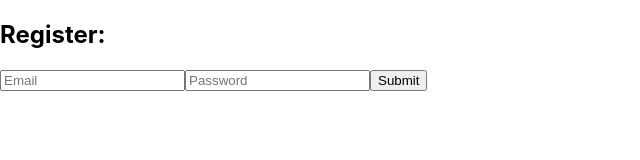
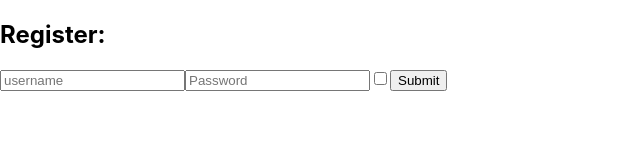
Before and after one commit to BW-RV-AirBNB-1/Front-End, a React (Create React App) app in the folder my-app/: page /register in a window 1280 px wide. Shown: the top 160 px of the page, without its empty margins (0-640 px from the left). Built offline with nearby package versions, Linux system fonts and the light colour scheme.

Commit message:
progress on login and register and routing

```diff
--- a/my-app/src/App.js
+++ b/my-app/src/App.js
@@ -21,11 +21,11 @@ function App() {
         <Route path="/register">
           <Register />
         </Route>
+        <Route exact path="/">
+          <LandingPage />
+        </Route>
         <Route>
           <ListingPage />
-        </Route>
-        <Route exact path="/">
-          <LandingPage />
         </Route>
       </Switch>
     </Router>
--- a/my-app/src/components/Login.js
+++ b/my-app/src/components/Login.js
@@ -1,12 +1,14 @@
 import React, { useState } from 'react';
 import { axiosWithAuth } from '../utils/axiosWithAuth';
+
+import { useHistory } from "react-router-dom";
 
 
 
 export default function Login () {
 
   const [credentials, setCredentials] = useState({
-    email: '',
+    username: '',
     password: ''
   });
   const [isFetching, setIsFetching] = useState(false);
@@ -18,29 +20,34 @@ export default function Login () {
     console.log("NEW credentials from Login", credentials);
   };
 
+  const history = useHistory();
+
   // POST credentials to local storage
   const login = e => {
     e.preventDefault();
     setIsFetching(true);
 
     axiosWithAuth()
-      .post('/users/api/login', credentials)
+      .post('/api/login', credentials)
       .then(res => {
-        localStorage.setItem('email', res.data.user.email);
-        localStorage.setItem('password', credentials.password);
+          console.log(res.data)
+          history.push("/Home")
+        // localStorage.setItem('username', credentials.username);
       })
       .catch(err => console.log(err));
-  };
+    console.log(credentials)
+};
+
 
   return (
     <div>
         <h1>Login</h1>
         <form onSubmit={login}>
             <input
-                type="email"
-                name="email"
-                placeholder="Email"
-                value={credentials.email}
+                type="username"
+                name="username"
+                placeholder="username"
+                value={credentials.username}
                 onChange={handleChanges}
                 required />
             <input
--- a/my-app/src/components/Register.js
+++ b/my-app/src/components/Register.js
@@ -3,13 +3,17 @@ import React, { useState } from 'react';
 // Axios
 import { axiosWithAuth } from '../utils/axiosWithAuth';
 
+import { useHistory } from "react-router-dom";
+
 
 export default function Register() {
   // Set initial state for credentials, fetch check and error
   const [credentials, setCredentials] = useState({
-    email: '',
-    password: ''
+    username: '',
+    password: '',
+    is_land_owner: false
   });
+
   const [isFetching, setIsFetching] = useState(false);
   const [error, setError] = useState('');
 
@@ -26,10 +30,13 @@ export default function Register() {
     axiosWithAuth()
       .post('/api/register', credentials)
       .then(res => {
-        console.log(res.data);
+          console.log(res.data)
+        localStorage.setItem("user", res.data)
+        // localStorage.setItem("token")
       })
       .catch(err => console.log(err));
-  };
+    console.log(credentials);
+};
 
   return (
     <div>
@@ -39,10 +46,10 @@ export default function Register() {
           <h2>Register:</h2>
           <form onSubmit={register}>
               <input
-                type="email"
-                name="email"
-                placeholder="Email"
-                value={credentials.email}
+                type="username"
+                name="username"
+                placeholder="username"
+                value={credentials.username}
                 onChange={handleChanges}
                 required
               />
@@ -54,6 +61,13 @@ export default function Register() {
                 onChange={handleChanges}
                 required
               />
+              <input
+                type="checkbox"
+                name="is_land_owner"
+                placeholder="are you a land owner?"
+                value={credentials.is_land_owner}
+                onChange={handleChanges}
+                />
             <button>Submit</button>
           </form>
           <p>{isFetching ? 'Loading...' : null}</p>
--- a/my-app/src/utils/axiosWithAuth.js
+++ b/my-app/src/utils/axiosWithAuth.js
@@ -3,15 +3,14 @@ import axios from 'axios';
 
 export const axiosWithAuth = () => {
   const token = localStorage.getItem('token');
-  const email = localStorage.getItem('email');
+  const username = localStorage.getItem('username');
   const password = localStorage.getItem('password');
 
   return axios.create({
     baseURL: 'https://build-wk-4-backend-coreygumbs.herokuapp.com',
     headers: {
-      authorization: token,
-      email: email,
-      password: password
+      "authorization": "token",
+        "content-Type": "application/json"
     }
   });
 };
```
